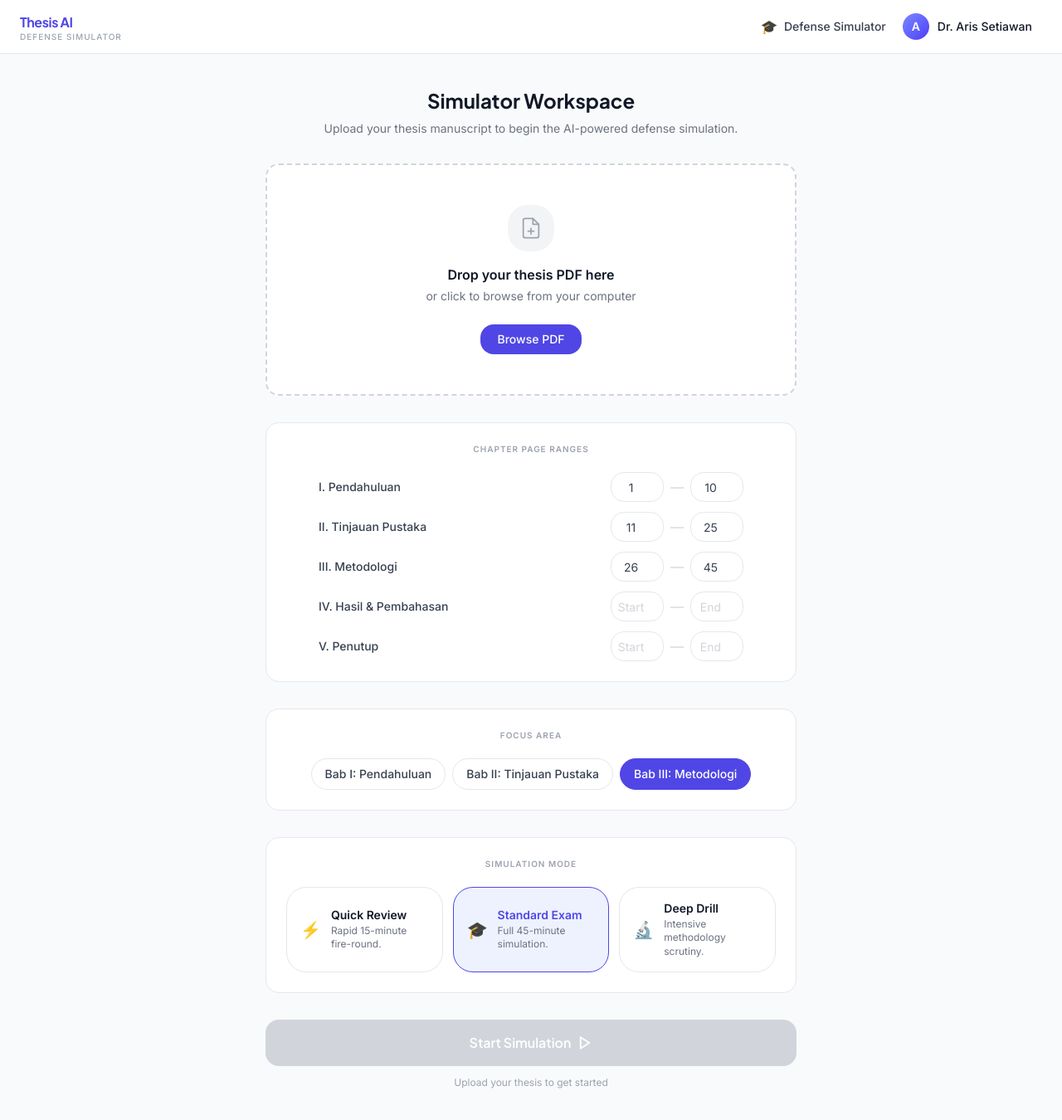
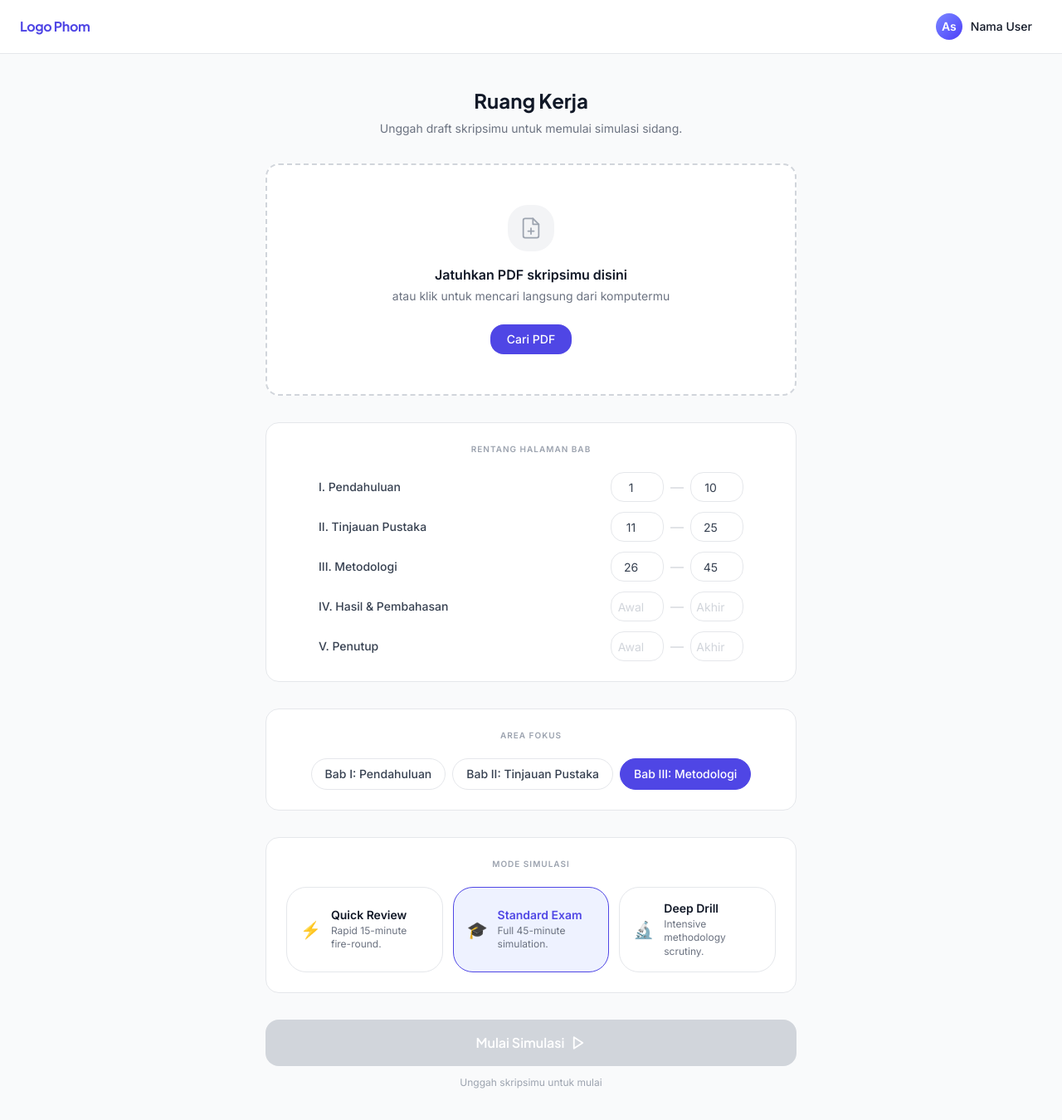
Before and after one commit to mfaruqi35/Phom, a Next.js app in the folder frontend/: page /dashboard in a window 1280 px wide. Shown: the top 1350 px of the page at 83% size. Built offline with nearby package versions, Linux system fonts and the light colour scheme.

Commit message:
feat: update dashboard page

```diff
--- a/frontend/app/dashboard/page.tsx
+++ b/frontend/app/dashboard/page.tsx
@@ -18,9 +18,27 @@ interface Chapter {
 
 const INITIAL_CHAPTERS: Chapter[] = [
   { id: "1", label: "I", title: "Pendahuluan", pageStart: "1", pageEnd: "10" },
-  { id: "2", label: "II", title: "Tinjauan Pustaka", pageStart: "11", pageEnd: "25" },
-  { id: "3", label: "III", title: "Metodologi", pageStart: "26", pageEnd: "45" },
-  { id: "4", label: "IV", title: "Hasil & Pembahasan", pageStart: "", pageEnd: "" },
+  {
+    id: "2",
+    label: "II",
+    title: "Tinjauan Pustaka",
+    pageStart: "11",
+    pageEnd: "25",
+  },
+  {
+    id: "3",
+    label: "III",
+    title: "Metodologi",
+    pageStart: "26",
+    pageEnd: "45",
+  },
+  {
+    id: "4",
+    label: "IV",
+    title: "Hasil & Pembahasan",
+    pageStart: "",
+    pageEnd: "",
+  },
   { id: "5", label: "V", title: "Penutup", pageStart: "", pageEnd: "" },
 ];
 
@@ -56,31 +74,21 @@ function DashboardHeader() {
           className="text-[#4F46E5] font-bold text-base tracking-tight"
           style={{ fontFamily: "'Plus Jakarta Sans', sans-serif" }}
         >
-          Thesis AI
-        </span>
-        <span className="text-[#9CA3AF] text-[10px] font-medium tracking-widest uppercase">
-          Defense Simulator
+          Logo Phom
         </span>
       </div>
 
       {/* Right side */}
       <div className="flex items-center gap-4">
-        <div className="flex items-center gap-2 text-[#374151] text-sm font-medium">
-          <span className="text-base">🎓</span>
-          <span>Defense Simulator</span>
-        </div>
-
         {/* Avatar + name */}
         <button
           id="dashboard-avatar-btn"
           className="flex items-center gap-2.5 rounded-full pl-1 pr-3 py-1 hover:bg-[#F3F4F6] transition-colors"
         >
           <div className="w-8 h-8 rounded-full bg-gradient-to-br from-indigo-400 to-indigo-600 flex items-center justify-center text-white text-sm font-semibold">
-            A
+            As
           </div>
-          <span className="text-sm font-medium text-[#111827]">
-            Dr. Aris Setiawan
-          </span>
+          <span className="text-sm font-medium text-[#111827]">Nama User</span>
         </button>
       </div>
     </header>
@@ -117,7 +125,10 @@ function FileUploadZone({
     <div
       id="dashboard-upload-zone"
       onDrop={handleDrop}
-      onDragOver={(e) => { e.preventDefault(); setIsDragging(true); }}
+      onDragOver={(e) => {
+        e.preventDefault();
+        setIsDragging(true);
+      }}
       onDragLeave={() => setIsDragging(false)}
       className={`relative w-full rounded-2xl border-2 border-dashed transition-all duration-200 ${
         isDragging
@@ -147,7 +158,16 @@ function FileUploadZone({
               className="absolute top-4 right-4 text-[#9CA3AF] hover:text-[#EF4444] transition-colors"
               title="Remove file"
             >
-              <svg width="20" height="20" viewBox="0 0 24 24" fill="none" stroke="currentColor" strokeWidth="1.8" strokeLinecap="round" strokeLinejoin="round">
+              <svg
+                width="20"
+                height="20"
+                viewBox="0 0 24 24"
+                fill="none"
+                stroke="currentColor"
+                strokeWidth="1.8"
+                strokeLinecap="round"
+                strokeLinejoin="round"
+              >
                 <polyline points="3 6 5 6 21 6" />
                 <path d="M19 6l-1 14a2 2 0 01-2 2H8a2 2 0 01-2-2L5 6" />
                 <path d="M10 11v6M14 11v6" />
@@ -158,9 +178,32 @@ function FileUploadZone({
             {/* PDF icon */}
             <div className="w-14 h-14 rounded-xl bg-[#EEF2FF] flex items-center justify-center mb-4">
               <svg width="28" height="28" viewBox="0 0 24 24" fill="none">
-                <rect x="4" y="2" width="16" height="20" rx="2" fill="#4F46E5" fillOpacity="0.15" stroke="#4F46E5" strokeWidth="1.5"/>
-                <path d="M9 7h6M9 11h6M9 15h4" stroke="#4F46E5" strokeWidth="1.5" strokeLinecap="round"/>
-                <text x="4" y="22" fontSize="5" fill="#4F46E5" fontWeight="bold">PDF</text>
+                <rect
+                  x="4"
+                  y="2"
+                  width="16"
+                  height="20"
+                  rx="2"
+                  fill="#4F46E5"
+                  fillOpacity="0.15"
+                  stroke="#4F46E5"
+                  strokeWidth="1.5"
+                />
+                <path
+                  d="M9 7h6M9 11h6M9 15h4"
+                  stroke="#4F46E5"
+                  strokeWidth="1.5"
+                  strokeLinecap="round"
+                />
+                <text
+                  x="4"
+                  y="22"
+                  fontSize="5"
+                  fill="#4F46E5"
+                  fontWeight="bold"
+                >
+                  PDF
+                </text>
               </svg>
             </div>
 
@@ -169,7 +212,9 @@ function FileUploadZone({
             </p>
             <p className="text-[#6B7280] text-sm mb-6">
               {formatSize(uploadedFile.size)}{" "}
-              <span className="text-[#22C55E] font-medium">• Ready for analysis</span>
+              <span className="text-[#22C55E] font-medium">
+                • Ready for analysis
+              </span>
             </p>
 
             <button
@@ -183,25 +228,34 @@ function FileUploadZone({
         ) : (
           <>
             <div className="w-14 h-14 rounded-xl bg-[#F3F4F6] flex items-center justify-center mb-4">
-              <svg width="28" height="28" viewBox="0 0 24 24" fill="none" stroke="#9CA3AF" strokeWidth="1.5" strokeLinecap="round" strokeLinejoin="round">
-                <path d="M14 2H6a2 2 0 00-2 2v16a2 2 0 002 2h12a2 2 0 002-2V8z"/>
-                <polyline points="14 2 14 8 20 8"/>
-                <line x1="12" y1="18" x2="12" y2="12"/>
-                <line x1="9" y1="15" x2="15" y2="15"/>
+              <svg
+                width="28"
+                height="28"
+                viewBox="0 0 24 24"
+                fill="none"
+                stroke="#9CA3AF"
+                strokeWidth="1.5"
+                strokeLinecap="round"
+                strokeLinejoin="round"
+              >
+                <path d="M14 2H6a2 2 0 00-2 2v16a2 2 0 002 2h12a2 2 0 002-2V8z" />
+                <polyline points="14 2 14 8 20 8" />
+                <line x1="12" y1="18" x2="12" y2="12" />
+                <line x1="9" y1="15" x2="15" y2="15" />
               </svg>
             </div>
             <p className="text-[#111827] font-semibold text-base mb-1">
-              Drop your thesis PDF here
+              Jatuhkan PDF skripsimu disini
             </p>
             <p className="text-[#6B7280] text-sm mb-6">
-              or click to browse from your computer
+              atau klik untuk mencari langsung dari komputermu
             </p>
             <button
               id="dashboard-browse-btn"
               onClick={() => inputRef.current?.click()}
               className="px-5 py-2 rounded-lg bg-[#4F46E5] text-white text-sm font-medium hover:bg-[#4338CA] transition-colors"
             >
-              Browse PDF
+              Cari PDF
             </button>
           </>
         )}
@@ -220,17 +274,17 @@ function ChapterPageRanges({
   const handleChange = (
     id: string,
     field: "pageStart" | "pageEnd",
-    value: string
+    value: string,
   ) => {
     onChange(
-      chapters.map((ch) => (ch.id === id ? { ...ch, [field]: value } : ch))
+      chapters.map((ch) => (ch.id === id ? { ...ch, [field]: value } : ch)),
     );
   };
 
   return (
     <div className="w-full">
       <p className="text-center text-[10px] font-semibold tracking-widest text-[#9CA3AF] uppercase mb-5">
-        Chapter Page Ranges
+        Rentang Halaman Bab
       </p>
 
       <div className="space-y-3 max-w-lg mx-auto">
@@ -244,9 +298,11 @@ function ChapterPageRanges({
                 id={`dashboard-chapter-${chapter.id}-start`}
                 type="number"
                 min="1"
-                placeholder="Start"
+                placeholder="Awal"
                 value={chapter.pageStart}
-                onChange={(e) => handleChange(chapter.id, "pageStart", e.target.value)}
+                onChange={(e) =>
+                  handleChange(chapter.id, "pageStart", e.target.value)
+                }
                 className="w-16 h-9 rounded-lg border border-[#E5E7EB] bg-white text-center text-sm text-[#374151] placeholder:text-[#D1D5DB] focus:outline-none focus:border-[#4F46E5] transition-colors"
               />
               <span className="text-[#D1D5DB]">—</span>
@@ -254,9 +310,11 @@ function ChapterPageRanges({
                 id={`dashboard-chapter-${chapter.id}-end`}
                 type="number"
                 min="1"
-                placeholder="End"
+                placeholder="Akhir"
                 value={chapter.pageEnd}
-                onChange={(e) => handleChange(chapter.id, "pageEnd", e.target.value)}
+                onChange={(e) =>
+                  handleChange(chapter.id, "pageEnd", e.target.value)
+                }
                 className="w-16 h-9 rounded-lg border border-[#E5E7EB] bg-white text-center text-sm text-[#374151] placeholder:text-[#D1D5DB] focus:outline-none focus:border-[#4F46E5] transition-colors"
               />
             </div>
@@ -276,14 +334,12 @@ function FocusArea({
   selectedIds: string[];
   onToggle: (id: string) => void;
 }) {
-  const availableChapters = chapters.filter(
-    (ch) => ch.pageStart && ch.pageEnd
-  );
+  const availableChapters = chapters.filter((ch) => ch.pageStart && ch.pageEnd);
 
   return (
     <div className="w-full">
       <p className="text-center text-[10px] font-semibold tracking-widest text-[#9CA3AF] uppercase mb-5">
-        Focus Area
+        Area Fokus
       </p>
 
       <div className="flex flex-wrap gap-2 justify-center">
@@ -319,7 +375,7 @@ function SimulationModeSelector({
   return (
     <div className="w-full">
       <p className="text-center text-[10px] font-semibold tracking-widest text-[#9CA3AF] uppercase mb-5">
-        Simulation Mode
+        Mode Simulasi
       </p>
 
       <div className="grid grid-cols-3 gap-3">
@@ -363,17 +419,18 @@ export default function DashboardPage() {
   const [uploadedFile, setUploadedFile] = useState<File | null>(null);
   const [chapters, setChapters] = useState<Chapter[]>(INITIAL_CHAPTERS);
   const [selectedChapterIds, setSelectedChapterIds] = useState<string[]>(["3"]);
-  const [simulationMode, setSimulationMode] = useState<SimulationMode>("standard");
+  const [simulationMode, setSimulationMode] =
+    useState<SimulationMode>("standard");
 
   const toggleChapter = (id: string) => {
     setSelectedChapterIds((prev) =>
-      prev.includes(id) ? prev.filter((x) => x !== id) : [...prev, id]
+      prev.includes(id) ? prev.filter((x) => x !== id) : [...prev, id],
     );
   };
 
   const readyChapters = chapters.filter((ch) => ch.pageStart && ch.pageEnd);
   const selectedFocusChapters = chapters.filter((ch) =>
-    selectedChapterIds.includes(ch.id)
+    selectedChapterIds.includes(ch.id),
   );
 
   const canStartSimulation =
@@ -382,11 +439,15 @@ export default function DashboardPage() {
     selectedChapterIds.length > 0;
 
   const getStatusText = () => {
-    if (!uploadedFile) return "Upload your thesis to get started";
-    if (readyChapters.length === 0) return "Define chapter page ranges to continue";
-    if (selectedChapterIds.length === 0) return "Select at least one focus area";
+    if (!uploadedFile) return "Unggah skripsimu untuk mulai";
+    if (readyChapters.length === 0)
+      return "Define chapter page ranges to continue";
+    if (selectedChapterIds.length === 0)
+      return "Select at least one focus area";
     const chapterNames = selectedFocusChapters.map((ch) => ch.title).join(", ");
-    const modeLabel = SIMULATION_MODES.find((m) => m.id === simulationMode)?.title;
+    const modeLabel = SIMULATION_MODES.find(
+      (m) => m.id === simulationMode,
+    )?.title;
     return `System ready for ${chapterNames} · ${modeLabel}`;
   };
 
@@ -401,10 +462,10 @@ export default function DashboardPage() {
             className="text-2xl font-bold text-[#111827] mb-2"
             style={{ fontFamily: "'Plus Jakarta Sans', sans-serif" }}
           >
-            Simulator Workspace
+            Ruang Kerja
           </h1>
           <p className="text-sm text-[#6B7280]">
-            Upload your thesis manuscript to begin the AI-powered defense simulation.
+            Unggah draft skripsimu untuk memulai simulasi sidang.
           </p>
         </div>
 
@@ -449,7 +510,7 @@ export default function DashboardPage() {
             }`}
             style={{ fontFamily: "'Plus Jakarta Sans', sans-serif" }}
           >
-            Start Simulation
+            Mulai Simulasi
             <svg
               width="18"
               height="18"
@@ -464,7 +525,9 @@ export default function DashboardPage() {
             </svg>
           </button>
 
-          <p className="text-xs text-[#9CA3AF] text-center">{getStatusText()}</p>
+          <p className="text-xs text-[#9CA3AF] text-center">
+            {getStatusText()}
+          </p>
         </div>
       </main>
     </div>
```
